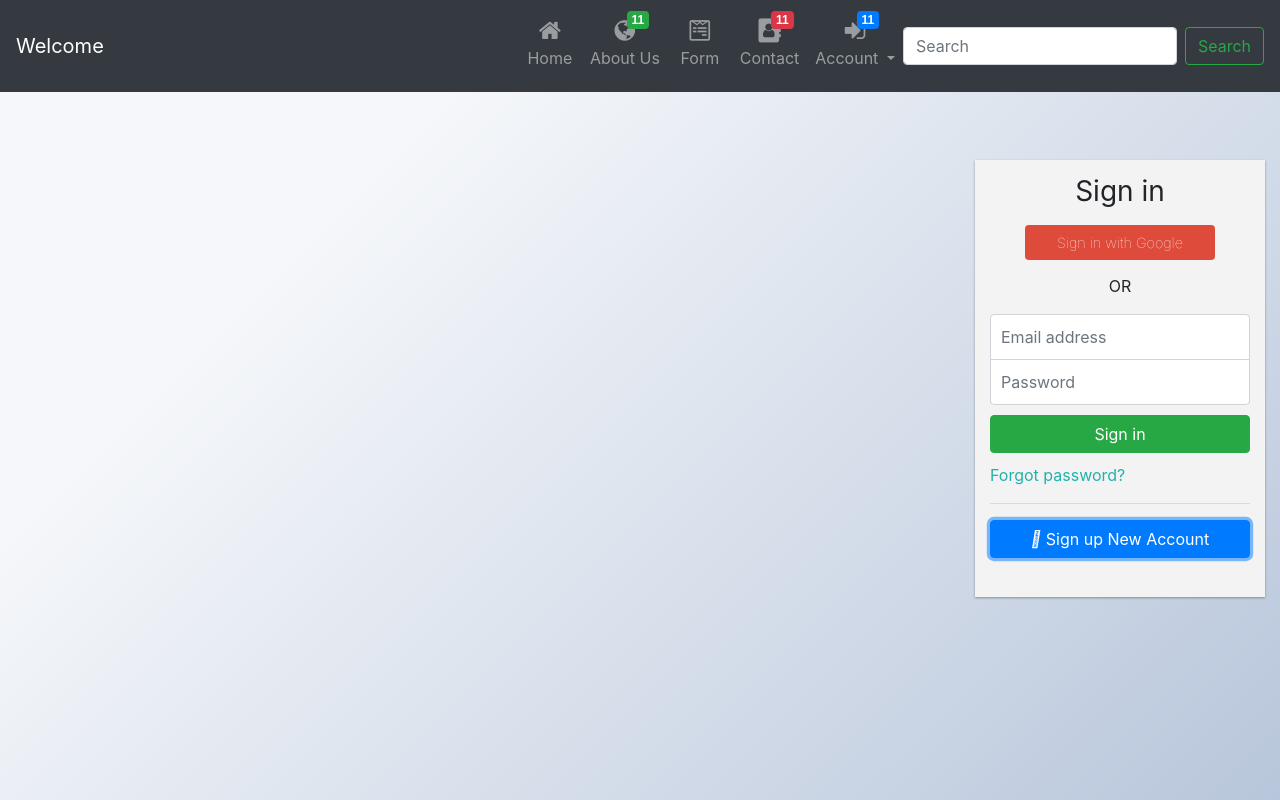
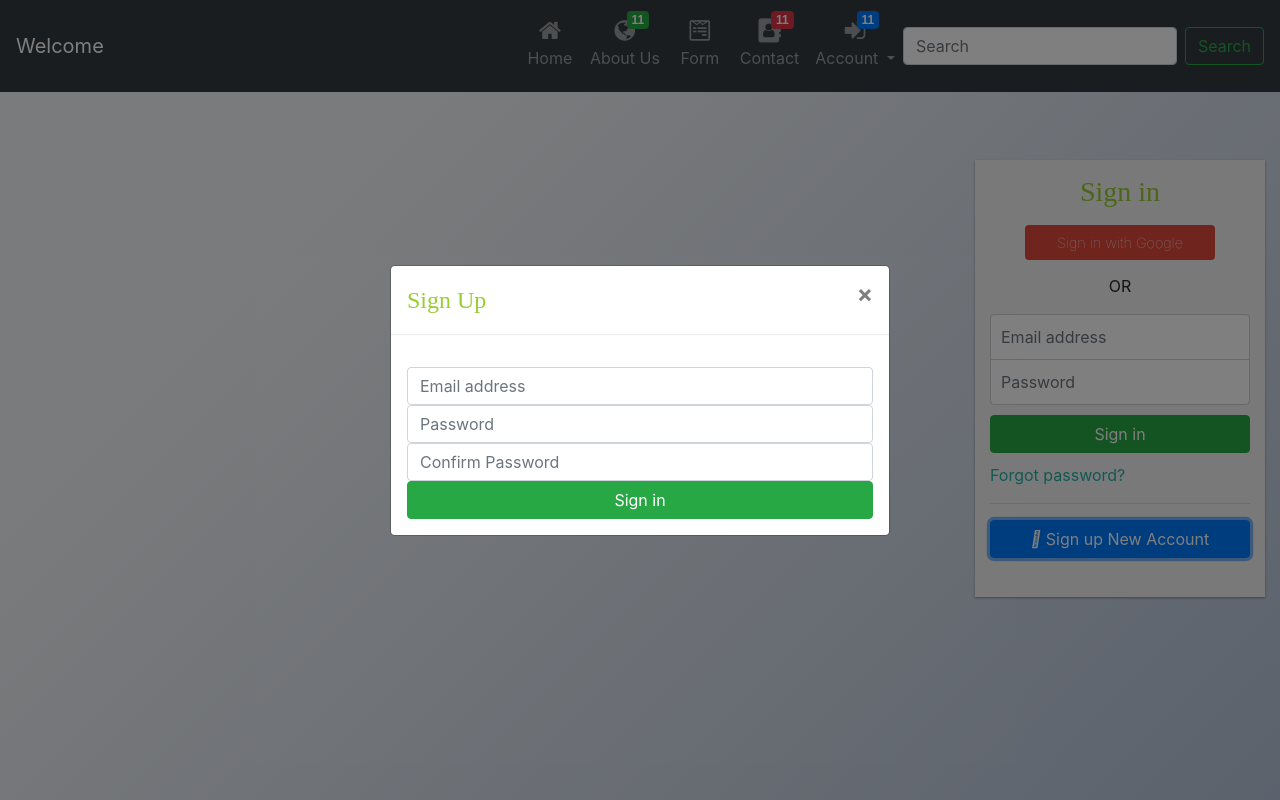
Before and after one commit to SouravSaha101/website-test, a Vue app in the folder web-test/: page /#/ in a window 1280 px wide. Both pictures are taken after a click on the button "Sign up New Account". Built offline with nearby package versions, Linux system fonts and the light colour scheme; what vuefire would draw is missing.

Commit message:
firebase authentication

```diff
--- a/web-test/src/views/Home.vue
+++ b/web-test/src/views/Home.vue
@@ -3,8 +3,7 @@
     <!-- <img alt="Vue logo" src="../assets/logo.png"> -->
     <!-- <HelloWorld msg="Welcome to Your Vue.js + TypeScript App"/> -->
     <div class="row">
-      <div class="col-lg-9">
-      </div>
+      <div class="col-lg-9"></div>
       <div class="col-lg-3">
         <div id="logreg-forms">
           <form class="form-signin">
@@ -12,7 +11,7 @@
               Sign in
             </h1>
             <div class="social-login">
-              <button class="btn google-btn social-btn" type="button">
+              <button class="btn google-btn social-btn" type="button" @click="googleLogin">
                 <span
                   ><i class="fab fa-google-plus-g"></i> Sign in with
                   Google</span
@@ -52,8 +51,7 @@
               class="btn btn-primary btn-block"
               type="button"
               id="btn-signup"
-              data-toggle="modal"
-              data-target="#myModalHorizontal"
+              @click="showSignupModal = true"
             >
               <i class="fas fa-user-plus"></i> Sign up New Account
             </button>
@@ -80,6 +78,64 @@
         </div>
       </div>
     </div>
+    <div v-if="showSignupModal">
+      <transition name="modal">
+        <div class="modal-mask">
+          <div class="modal-wrapper">
+            <div class="modal-dialog">
+              <div class="modal-content">
+                <div class="modal-header">
+                  <h4 class="modal-title">Sign Up</h4>
+                  <button
+                    type="button"
+                    class="close"
+                    @click="showSignupModal = false"
+                  >
+                    <span aria-hidden="true">&times;</span>
+                  </button>
+                </div>
+                <div class="modal-body">
+                  <p style="text-align: center"></p>
+                  <input
+                    type="email"
+                    id="inputEmail"
+                    class="form-control"
+                    placeholder="Email address"
+                    required=""
+                    autofocus=""
+                    v-model="signUpEmail"
+                  />
+                  <input
+                    type="password"
+                    id="inputPassword"
+                    class="form-control"
+                    placeholder="Password"
+                    required=""
+                    v-model="signUpPassword"
+                  />
+                  <input
+                    type="password"
+                    id="inputPassword"
+                    class="form-control"
+                    placeholder="Confirm Password"
+                    required=""
+                    v-model="confirmPassword"
+                  />
+
+                  <button
+                    class="btn btn-success btn-block"
+                    type="submit"
+                    @click="signUp"
+                  >
+                    <i class="fas fa-sign-in-alt"></i> Sign in
+                  </button>
+                </div>
+              </div>
+            </div>
+          </div>
+        </div>
+      </transition>
+    </div>
   </div>
 </template>
 
@@ -92,6 +148,10 @@ export default {
     return {
       email: "",
       password: "",
+      signUpEmail: "",
+      signUpPassword: "",
+      confirmPassword: "",
+      showSignupModal: false,
     };
   },
   methods: {
@@ -102,10 +162,37 @@ export default {
           .auth()
           .signInWithEmailAndPassword(this.email, this.password);
         alert("success");
+                // this.$router.push({
+                //     path: '/settlement-data-cases/:isSavedSearchRequired'
+                // });
       } catch (error) {
         alert(error);
       }
     },
+
+    async signUp() {
+      console.log("Sign Up");
+      this.showSignupModal = false;
+      if (this.signUpPassword !== this.confirmPassword) {
+        alert("Passwords don't match");
+        return;
+      }
+      try {
+        await firebase
+          .auth()
+          .createUserWithEmailAndPassword(
+            this.signUpEmail,
+            this.signUpPassword
+          );
+        this.showSignupModal = false;
+        alert("Created")
+      } catch (error) {
+        alert(error);
+      }
+    },
+
+  async googleLogin(){
+}
   },
 };
 </script>
```
Also changed, not shown: web-test/src/style/style.css.
